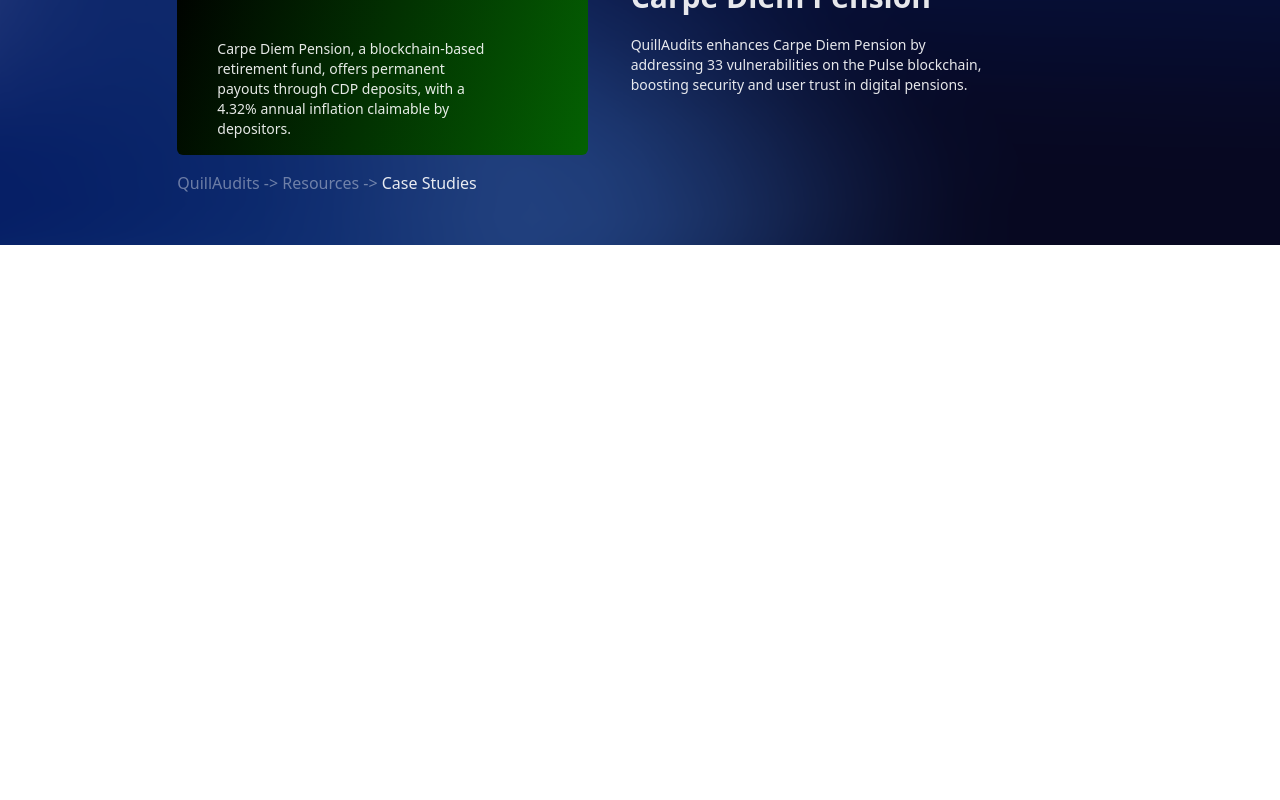
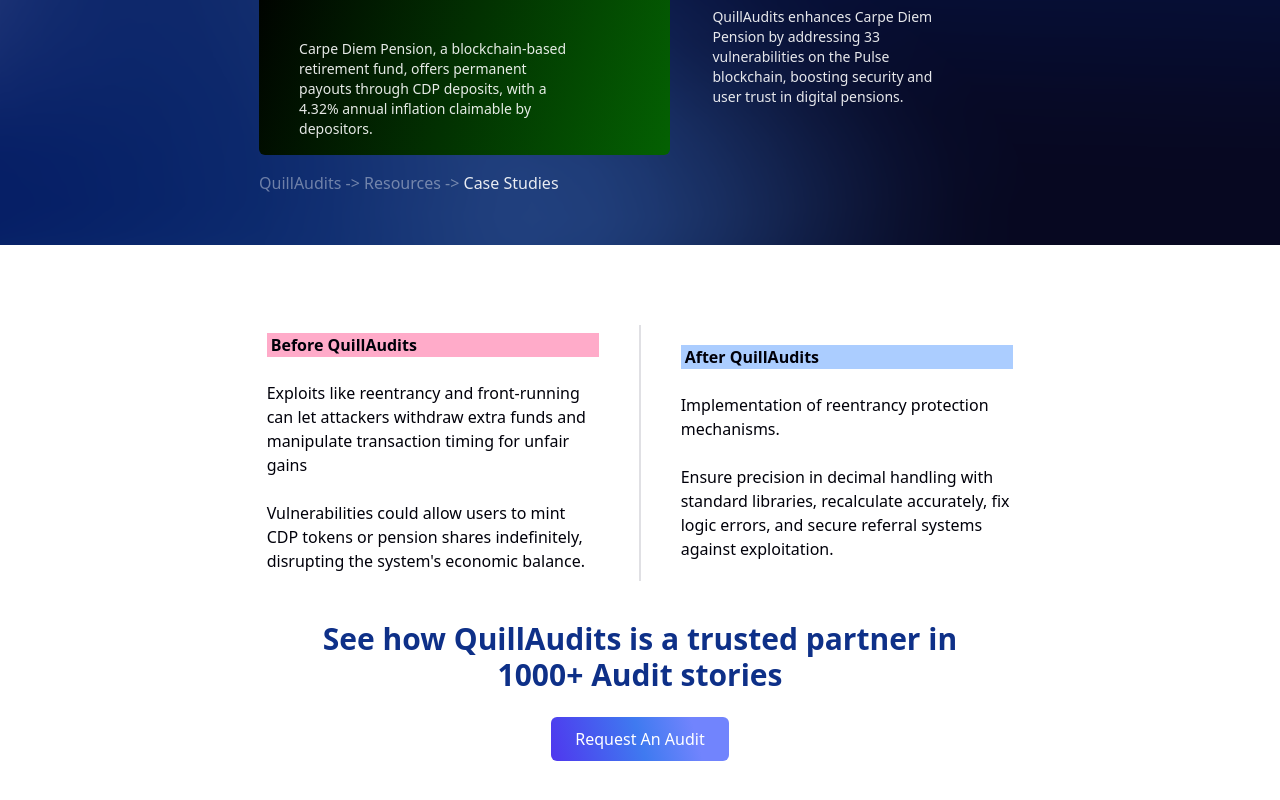
Before and after one commit to chandrabosep/QuillAudits-Task, a Next.js app: page / in a window 1280 px wide. Shown: the part 472-1272 px from the top of the page. Before the commit the page ends 800 px from the top, so only its background shows below. Built offline with nearby package versions, Linux system fonts and the light colour scheme.

Commit message:
Feat:Call to Action

```diff
--- /dev/null
+++ b/app/_components/CTA.tsx
@@ -0,0 +1,38 @@
+import React from "react";
+
+export default function CTA() {
+  return (
+    <div className="w-full md:w-7/12 m-auto py-10">
+      <div className=" max-w-screen-md m-auto md:h-64 flex flex-col md:flex-row  items-center gap-10 my-10 text-[#00000A]">
+        <div className="w-10/12 md:w-2/3 flex flex-col gap-6">
+          <h4 className="bg-[#FFABC9] font-bold px-1">Before QuillAudits</h4>
+          <p>
+            Exploits like reentrancy and front-running can let attackers
+            withdraw extra funds and manipulate transaction timing for unfair
+            gains
+          </p>
+          <p>
+            Vulnerabilities could allow users to mint CDP tokens or pension
+            shares indefinitely, disrupting the system's economic balance.
+          </p>
+        </div>
+        <div className="hidden md:flex w-0.5 h-full bg-[#E0E0E4]" />
+        <div className="w-10/12 md:w-2/3 flex flex-col gap-6">
+          <h4 className="bg-[#ABCDFF] font-bold px-1">After QuillAudits</h4>
+          <p>Implementation of reentrancy protection mechanisms.</p>
+          <p>
+            Ensure precision in decimal handling with standard libraries,
+            recalculate accurately, fix logic errors, and secure referral
+            systems against exploitation.
+          </p>
+        </div>
+      </div>
+      <div className="w-11/12 max-w-screen-sm m-auto flex flex-col items-center gap-6">
+        <h2 className="text-xl md:text-3xl font-bold text-center text-[#0E3088]">
+          See how QuillAudits is a trusted partner in 1000+ Audit stories
+        </h2>
+        <button className="grad-btn">Request An Audit</button>
+      </div>
+    </div>
+  );
+}
--- a/app/_components/Hero.tsx
+++ b/app/_components/Hero.tsx
@@ -27,7 +27,7 @@
             <span className="text-white/40">{`QuillAudits -> Resources -> `}</span>
             <span className="">Case Studies</span>
           </div>
-          <div className="absolute w-32 md:w-40 -right-6 md:-right-10 bg-white rounded-lg px-1 md:px-2 py-1.5 md:py-3">
+          <div className="absolute w-32 -right-6 md:-right-10 bg-white rounded-lg px-1 md:px-2 py-1.5 md:py-2">
             <Image
               src="/CD-Pension-black.png"
               alt="CD-Pension"
@@ -37,8 +37,8 @@
             />
           </div>
         </div>
-        <div className="flex flex-col justify-center gap-5 py-6 md:py-0 w-11/12 md:w-1/2">
-          <h3 className="text-xl md:text-3xl w-full md:w-10/12 max-w-lg font-semibold">
+        <div className="flex flex-col justify-center gap-5 py-6 md:py-0 w-11/12 md:w-1/3">
+          <h3 className="text-xl md:text-2xl w-full md:w-11/12 max-w-lg font-semibold">
             Securing Trust : Boosting Security and Strengthening Trust at Carpe
             Diem Pension
           </h3>
--- a/app/globals.css
+++ b/app/globals.css
@@ -15,7 +15,6 @@
   background-size: cover;
 }
 
-
 .grad-btn {
   @apply bg-btn-grad text-white px-6 py-2.5 font-medium rounded-md;
 }
--- a/app/page.tsx
+++ b/app/page.tsx
@@ -1,3 +1,4 @@
+import CTA from "./_components/CTA";
 import Hero from "./_components/Hero";
 import Navbar from "./_components/Navbar";
 
@@ -10,6 +11,7 @@
           <Hero />
         </div>
       </div>
+      <CTA />
     </main>
   );
 }
```
